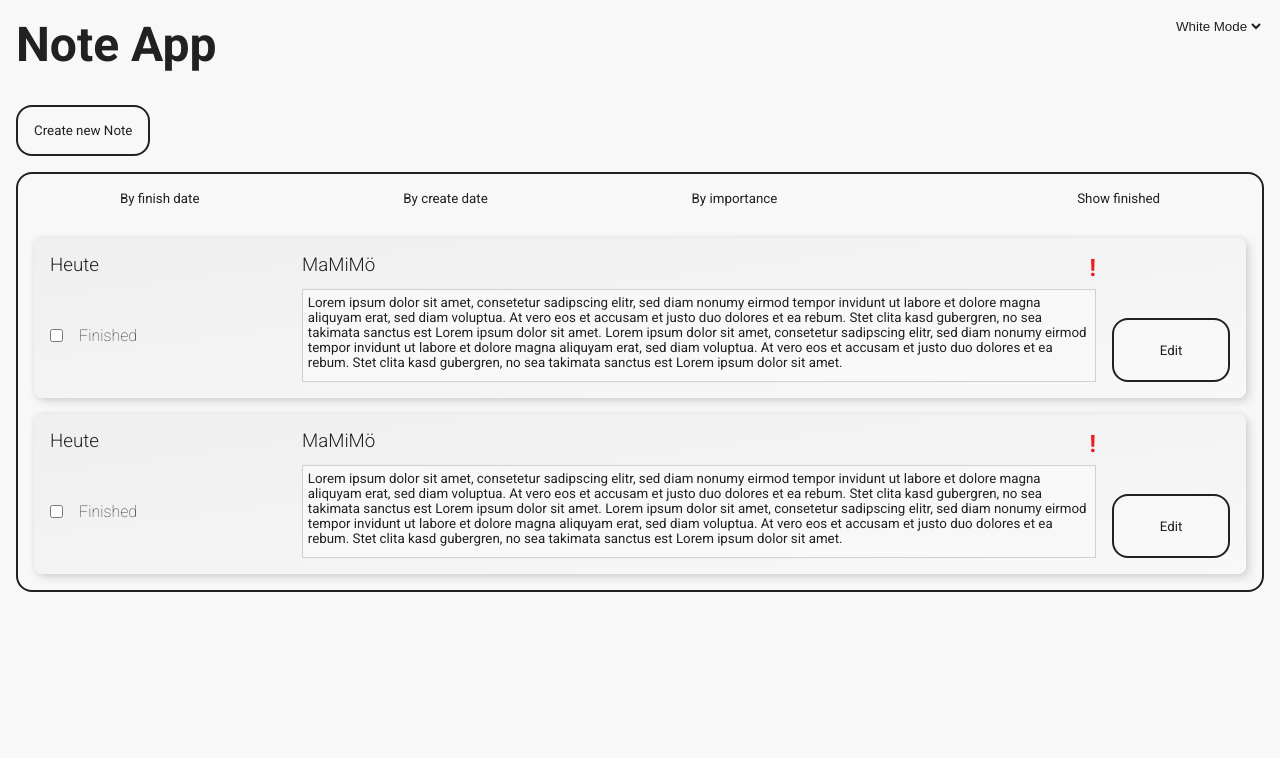
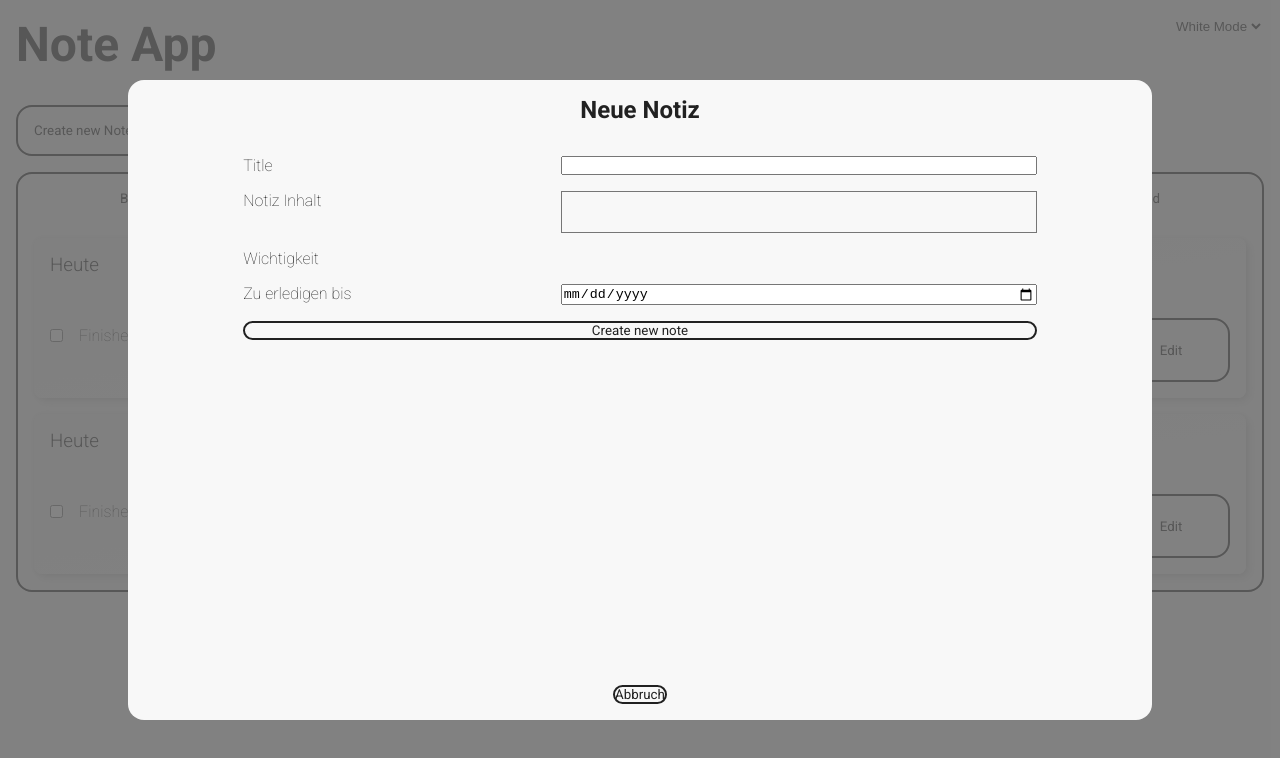
Before and after one commit to Joool7/cas-fee-project1, a website: page source/public/index.html in a window 1280 px wide. Both pictures are taken after a click on the button "Create new Note". Drawn offline with nearby package versions, Linux system fonts and the light colour scheme.

Commit message:
defined popup and input

```diff
--- a/source/public/index.html
+++ b/source/public/index.html
@@ -9,13 +9,14 @@
     <script src="scripts/index.js" type="module"></script>
 
     <link rel="stylesheet" href="styles/index.css">
+    <link rel="stylesheet" href="styles/popup.css">
   </head>
   <body>
     <header>
       <h1>Note App</h1>
       <div class="tool-container">
-        <label for="color-style">
-          <select name="color-style" id="color-style">
+        <label for="sel-color-style">
+          <select name="sel-color-style" id="sel-color-style">
             <option value="white-mode">White Mode</option>
             <option value="dark-mode">Dark Mode</option>
           </select>
@@ -89,8 +90,21 @@
         </div>
     </main>
     <div class="popup-container">
-      <div class="popup-note">
-
+      <div class="popup-new-note">
+        <h2>Neue Notiz</h2>
+        <form action="./save-data.php" class="input-field" method="POST">
+          <label for="title" class="label-title">Title</label>
+          <input type="text" name="title" id="title" class="new-note-title">
+          <label for="description" class="label-description">Notiz Inhalt</label>
+          <textarea type="text" name="description" id="description" class="new-note-description"></textarea>
+          <label for="importance" class="label-importance">Wichtigkeit</label>
+          <label for="date" class="label-date">Zu erledigen bis</label>
+          <input type="date"  name="date" id="date" class="new-note-date">
+          <button type="button" class="btn-note-create">Create new note</button>
+        </form>
+        <div class="close-pop-up">
+          <button id="btn-close-pop-up">Abbruch</button>
+        </div>
       </div>
     </div>
   </body>
--- a/source/public/scripts/index.js
+++ b/source/public/scripts/index.js
@@ -1,5 +1,19 @@
-const selector = document.getElementById('color-style');
+const selColorStyle = document.querySelector('#sel-color-style');
+const btnNewNote = document.querySelector('#btn-new-note');
+const btnClosePopUp = document.querySelector('#btn-close-pop-up');
 
-selector.onchange = function togglePageStyle(){
+function toggleColorStyle(){
     document.body.classList.toggle('dark-mode');
-};
+}
+
+function openNewNotePopUp(){
+    document.querySelector('.popup-container').style.display = 'flex';
+}
+
+function closeNewNotePopUp(){
+    document.querySelector('.popup-container').style.display = 'none';
+}
+
+selColorStyle.addEventListener('change', toggleColorStyle);
+btnNewNote.addEventListener('click', openNewNotePopUp);
+btnClosePopUp.addEventListener('click', closeNewNotePopUp);
--- a/source/public/styles/index.css
+++ b/source/public/styles/index.css
@@ -180,20 +180,3 @@ button {
     grid-area: btn-note-edit;
     display: flex;
 }
-
-.popup-container {
-    background-color: rgba(100, 100, 100, 0.8);
-    display: none;
-    position: absolute;
-    align-items: center;
-    justify-content: center;
-    height: 100vh;
-    width: 100vw;
-    top: 0;
-}
-
-.popup-note {
-    background-color: rgba(255, 255, 255, 0.8);
-    height: 50%;
-    width: 50%;
-}
--- /dev/null
+++ b/source/public/styles/popup.css
@@ -0,0 +1,83 @@
+.popup-container {
+    background-color: rgba(100, 100, 100, 0.8);
+    display: none;
+    position: absolute;
+    align-items: center;
+    justify-content: center;
+    height: 100%;
+    width: 100%;
+    top: 0;
+    left: 0;
+}
+
+.popup-new-note {
+    display: flex;
+    flex-direction: column;
+    align-items: center;
+    background-color: var(--primary-color);
+    height: 80%;
+    width: 80%;
+    border-radius: 1rem;
+    padding: 1rem;
+}
+
+.input-field {
+    width: 80%;
+    margin-top: 2rem;
+    display: grid;
+    grid-template-columns: auto 60%;
+    grid-template-rows: auto auto auto auto auto;
+    grid-template-areas:
+        'label-title title'
+        'label-description description'
+        'label-importance importance'
+        'label-date date'
+        'send send';
+    grid-row-gap: 1rem;
+    grid-column-gap: 1rem;
+}
+
+.label-title {
+    grid-area: label-title;
+}
+
+.new-note-title {
+    grid-area: title;
+}
+
+.label-description {
+    grid-area: label-description;
+}
+
+.new-note-description {
+    grid-area: description;
+    padding: 0.3rem;
+    resize: none;
+    font-family: inherit;
+    background-color: var(--primary-color);
+    color: var(--secondary-color);
+}
+
+.label-importance {
+    grid-area: label-importance;
+}
+
+.new-note-importance {
+    grid-area: importance;
+}
+
+.label-date {
+    grid-area: label-date;
+}
+
+.new-note-date {
+    grid-area: date;
+}
+
+.btn-note-create {
+    grid-area: send;
+}
+
+.close-pop-up {
+    margin-top: auto;
+}
```
